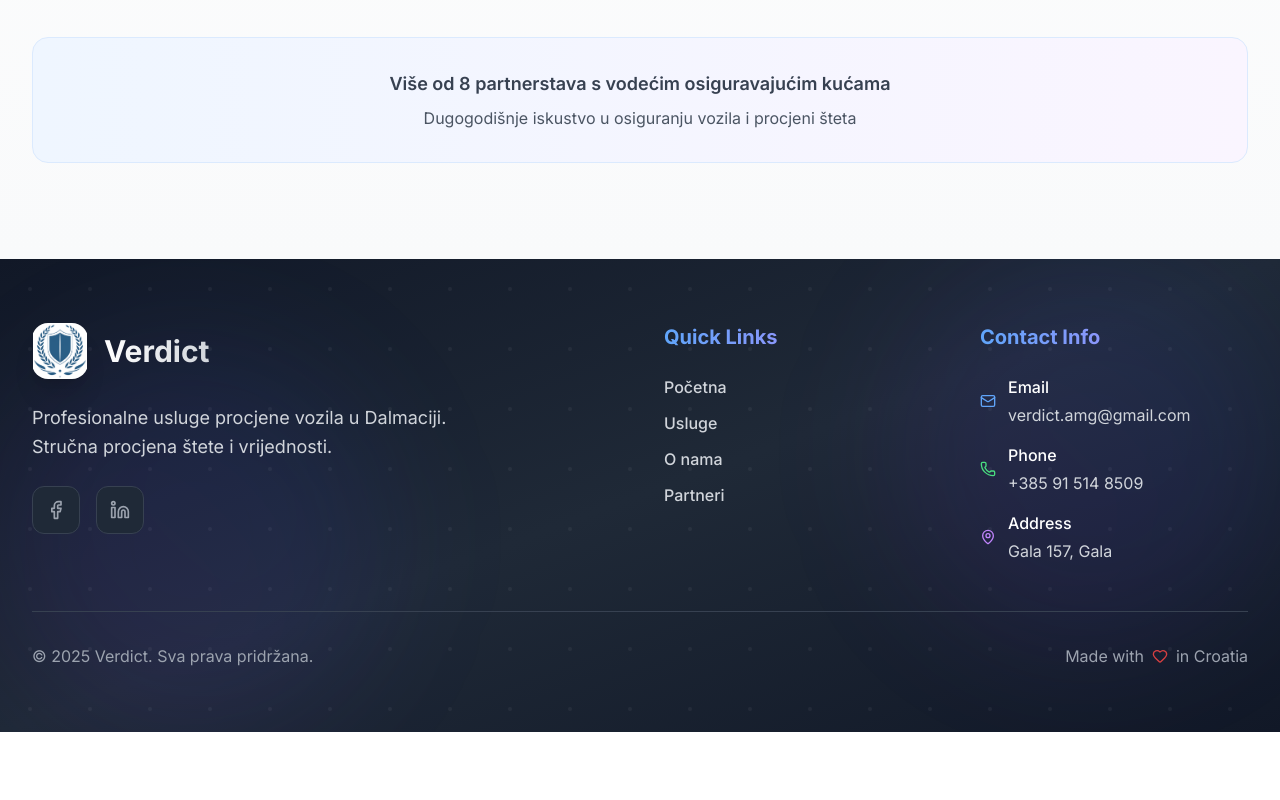
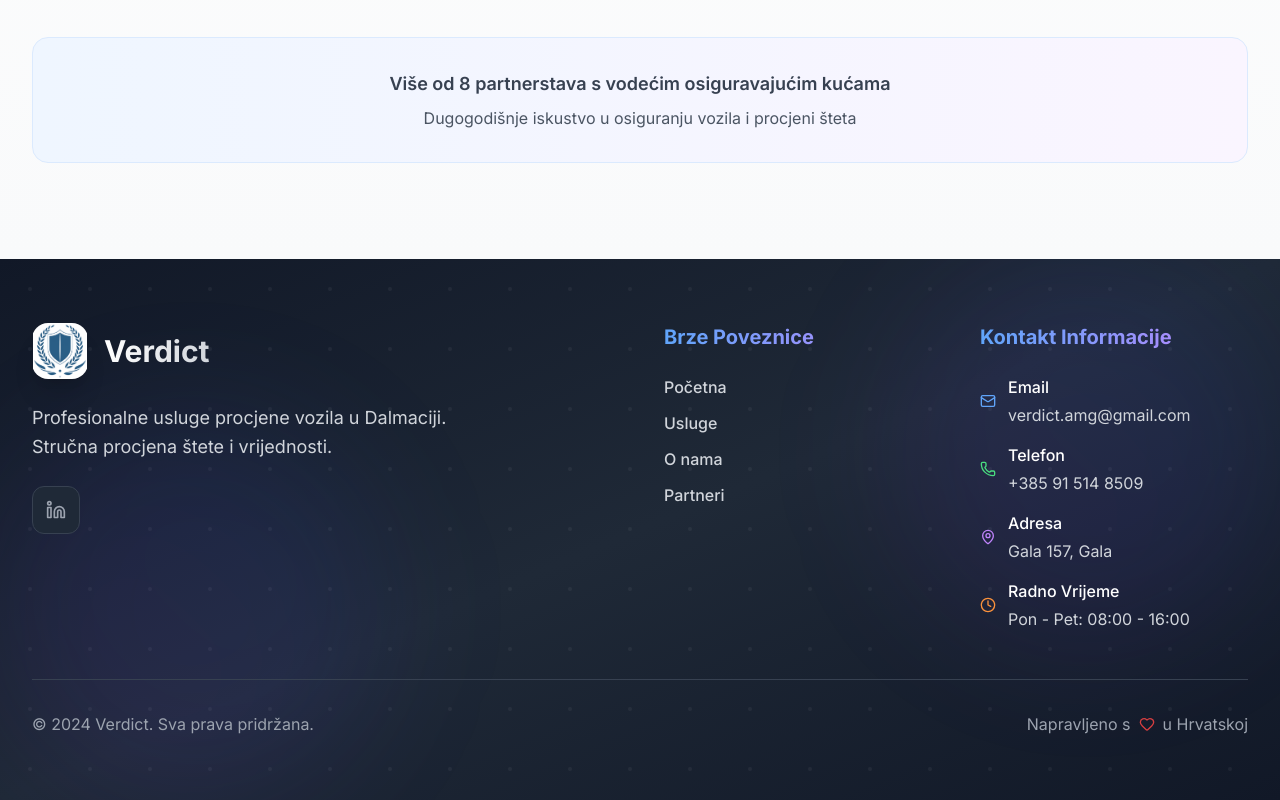
Before and after one commit to jmravak26/verdictWebApp, a React (Vite) app in the folder frontend_verdict/: page / in a window 1280 px wide. Shown: the part 3462-4262 px from the top of the page. Before the commit the page ends 4194 px from the top, so only its background shows below. Built offline with nearby package versions, Linux system fonts and the light colour scheme.

Commit message:
App: improve UX
- Sort partners alphabetically (Current and Past)
- Add working hours to Footer (Mon-Fri: 8AM-4PM)
- Make Footer fully bilingual (Quick Links, Contact Info, Working Hours)
- Add Croatian translations for all Footer text including 'Made with love'"

```diff
--- a/frontend_verdict/index.html
+++ b/frontend_verdict/index.html
@@ -4,7 +4,7 @@
     <meta charset="UTF-8" />
     <link rel="icon" type="image" href="imagesLogo/verdictLogo.png" />
     <meta name="viewport" content="width=device-width, initial-scale=1.0" />
-    <title>Verdict Usluge</title>
+    <title>Verdict</title>
   </head>
   <body>
     <div id="root"></div>
--- a/frontend_verdict/src/components/Footer.tsx
+++ b/frontend_verdict/src/components/Footer.tsx
@@ -1,10 +1,10 @@
 import React, { useState } from 'react';
-import { Linkedin, Heart, Facebook, Mail, Phone, MapPin } from 'lucide-react';
+import { Linkedin, Heart, Mail, Phone, MapPin, Clock } from 'lucide-react';
 import { useLanguage } from '../contexts/LanguageContext';
 import { smoothScrollTo } from '../utils/smoothScroll';
 
 const Footer: React.FC = () => {
-  const { t } = useLanguage();
+  const { t, language } = useLanguage();
   const [hearts, setHearts] = useState<{ id: number; x: number; y: number }[]>([]);
 
   const createHearts = () => {
@@ -18,7 +18,6 @@ const Footer: React.FC = () => {
   };
 
   const socialLinks = [
-    { icon: Facebook, href: 'https://web.facebook.com/andrija.mravak', label: 'Facebook' },
     { icon: Linkedin, href: 'https://www.linkedin.com/in/andrija-mravak-ba1000227/', label: 'LinkedIn' },
   ];
 
@@ -83,7 +82,7 @@ const Footer: React.FC = () => {
 
           {/* Quick Links */}
           <div>
-            <h3 className="font-bold text-xl mb-6 bg-gradient-to-r from-blue-400 to-purple-400 bg-clip-text text-transparent">Quick Links</h3>
+            <h3 className="font-bold text-xl mb-6 bg-gradient-to-r from-blue-400 to-purple-400 bg-clip-text text-transparent">{t('quickLinks')}</h3>
             <div className="space-y-3">
               {quickLinks.map((link, index) => (
                 <button
@@ -99,12 +98,12 @@ const Footer: React.FC = () => {
 
           {/* Contact Info */}
           <div>
-            <h3 className="font-bold text-xl mb-6 bg-gradient-to-r from-blue-400 to-purple-400 bg-clip-text text-transparent">Contact Info</h3>
+            <h3 className="font-bold text-xl mb-6 bg-gradient-to-r from-blue-400 to-purple-400 bg-clip-text text-transparent">{t('contactInfo')}</h3>
             <div className="space-y-4 text-gray-300">
               <div className="group flex items-center space-x-3">
                 <Mail className="w-4 h-4 text-blue-400" />
                 <div>
-                  <p className="font-medium text-white mb-1">Email</p>
+                  <p className="font-medium text-white mb-1">{language === 'hr' ? 'Email' : 'Email'}</p>
                   <a
                     href="mailto:verdict.amg@gmail.com"
                     className="text-gray-300 hover:text-blue-400 transition-colors"
@@ -116,7 +115,7 @@ const Footer: React.FC = () => {
               <div className="group flex items-center space-x-3">
                 <Phone className="w-4 h-4 text-green-400" />
                 <div>
-                  <p className="font-medium text-white mb-1">Phone</p>
+                  <p className="font-medium text-white mb-1">{language === 'hr' ? 'Telefon' : 'Phone'}</p>
                   <a
                     href="tel:+385915148509"
                     className="text-gray-300 hover:text-green-400 transition-colors"
@@ -128,7 +127,7 @@ const Footer: React.FC = () => {
               <div className="group flex items-center space-x-3">
                 <MapPin className="w-4 h-4 text-purple-400" />
                 <div>
-                  <p className="font-medium text-white mb-1">Address</p>
+                  <p className="font-medium text-white mb-1">{language === 'hr' ? 'Adresa' : 'Address'}</p>
                   <a
                     href="https://maps.google.com/?q=Gala+157,+Gala,+Croatia"
                     target="_blank"
@@ -139,6 +138,13 @@ const Footer: React.FC = () => {
                   </a>
                 </div>
               </div>
+              <div className="group flex items-center space-x-3">
+                <Clock className="w-4 h-4 text-orange-400" />
+                <div>
+                  <p className="font-medium text-white mb-1">{t('workingHours')}</p>
+                  <p className="text-gray-300">{t('workingHoursTime')}</p>
+                </div>
+              </div>
             </div>
           </div>
         </div>
@@ -147,11 +153,11 @@ const Footer: React.FC = () => {
         <div className="border-t border-gray-700 mt-12 pt-8">
           <div className="flex flex-col md:flex-row justify-between items-center space-y-4 md:space-y-0">
             <div className="flex items-center space-x-2 text-gray-400">
-              <span>&copy; 2025 Verdict. {t('footerText')}</span>
+              <span>&copy; 2024 Verdict. {t('footerText')}</span>
             </div>
 
             <div className="flex items-center space-x-2 text-gray-400 relative">
-              <span>Made with</span>
+              <span>{t('madeWith')}</span>
               <button
                 onClick={createHearts}
                 className="relative focus:outline-none"
@@ -169,7 +175,7 @@ const Footer: React.FC = () => {
                   />
                 ))}
               </button>
-              <span>in Croatia</span>
+              <span>{t('inCroatia')}</span>
             </div>
           </div>
         </div>
--- a/frontend_verdict/src/components/Partners.tsx
+++ b/frontend_verdict/src/components/Partners.tsx
@@ -6,17 +6,17 @@ const Partners: React.FC = () => {
   const { language } = useLanguage();
 
   const currentPartners = [
+    { name: 'Dekra', logo: '/imagesLogo/DekraLogo.jpg', url: 'https://www.dekra.hr/hr/damage-appraisal/' },
     { name: 'Grawe', logo: '/imagesLogo/GraweLogo.png', url: 'https://www.grawe.hr/' },
-    { name: 'Dekra', logo: '/imagesLogo/DekraLogo.jpg', url: 'https://www.dekra.hr/hr/damage-appraisal/' },
     { name: 'Uniqa', logo: '/imagesLogo/UniqaLogo.jpg', url: 'https://www.uniqa.hr/' },
   ];
 
   const pastPartners = [
+    { name: 'Crosig', logo: '/imagesLogo/CroatiaOsiguranjeLogo.jpg', url: 'https://crosig.hr/' },
+    { name: 'Generali', logo: '/imagesLogo/GeneraliLogo.png', url: 'https://generali.hr/' },
+    { name: 'Sava Osiguranje', logo: '/imagesLogo/SavaLogo.png', url: 'https://www.sava-osiguranje.hr/' },
     { name: 'Triglav', logo: '/imagesLogo/TriglavLogo.png', url: 'https://www.triglav.hr/' },
-    { name: 'Crosig', logo: '/imagesLogo/CroatiaOsiguranjeLogo.jpg', url: 'https://crosig.hr/' },
     { name: 'Wiener', logo: '/imagesLogo/WienerLogo.png', url: 'https://www.wiener.hr/' },
-    { name: 'Sava Osiguranje', logo: '/imagesLogo/SavaLogo.png', url: 'https://www.sava-osiguranje.hr/' },
-    { name: 'Generali', logo: '/imagesLogo/GeneraliLogo.png', url: 'https://generali.hr/' },
   ];
 
   return (
--- a/frontend_verdict/src/contexts/LanguageContext.tsx
+++ b/frontend_verdict/src/contexts/LanguageContext.tsx
@@ -59,6 +59,12 @@ const translations = {
 
     // Footer
     footerText: 'All rights reserved.',
+    quickLinks: 'Quick Links',
+    contactInfo: 'Contact Info',
+    workingHours: 'Working Hours',
+    workingHoursTime: 'Mon - Fri: 8:00 AM - 4:00 PM',
+    madeWith: 'Made with',
+    inCroatia: 'in Croatia',
   },
   hr: {
     // Navigation
@@ -109,6 +115,12 @@ const translations = {
 
     // Footer
     footerText: 'Sva prava pridržana.',
+    quickLinks: 'Brze Poveznice',
+    contactInfo: 'Kontakt Informacije',
+    workingHours: 'Radno Vrijeme',
+    workingHoursTime: 'Pon - Pet: 08:00 - 16:00',
+    madeWith: 'Napravljeno s',
+    inCroatia: 'u Hrvatskoj',
   },
 };
 
```
